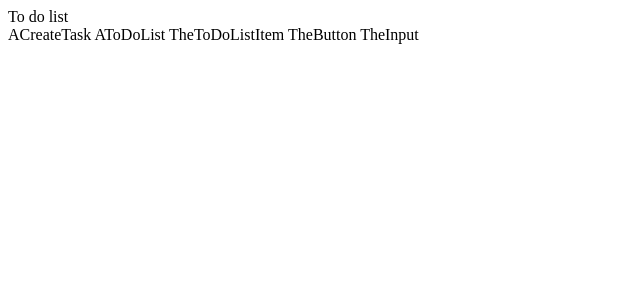
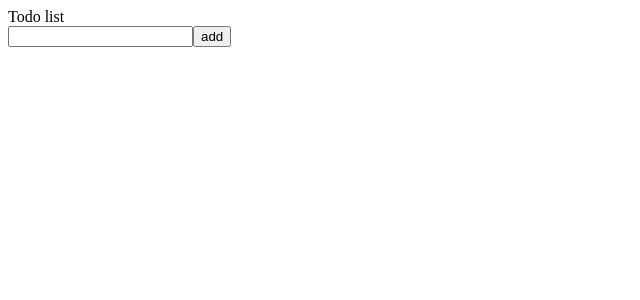
Before and after one commit to mesa4/stas-to-do, a Vue app: page / in a window 1280 px wide. Shown: the top 300 px of the page, without its empty margins (0-640 px from the left). Built offline with nearby package versions, Linux system fonts and the light colour scheme.

Commit message:
todo added

```diff
--- a/src/App.vue
+++ b/src/App.vue
@@ -1,16 +1,98 @@
 <template>
     <div id="app">
-        <AToDo />
+        <div class="a-to-do">
+            <div class="to-do__header">
+                {{ title }}
+            </div>
+            <div class="to-do__body">
+                <div class="to-do__task">
+                    <div v-if="!isEditing">
+                        <input
+                            v-model="taskName"
+                            type="text"
+                        >
+                        <button
+                            type="submit"
+                            value="add"
+                            @click="storeTodo"
+                        >
+                            add
+                        </button>
+                    </div>
+
+                    <div v-else>
+                        <input
+                            v-model="taskName"
+                            type="text"
+                        >
+                        <button
+                            type="submit"
+                            value="update"
+                            @click="updateTodo"
+                        >
+                            update
+                        </button>
+                    </div>
+
+                    <ol>
+                        <li
+                            v-for="(todo, index) in todoList"
+                            :key="index"
+                        >
+                            {{ todo }}
+
+                            <button @click="editTodo(index)">
+                                edit
+                            </button>
+
+                            <button @click="deleteTodo(index)">
+                                delete
+                            </button>
+                        </li>
+                    </ol>
+                </div>
+            </div>
+        </div>
+        <!-- <AToDo /> -->
     </div>
 </template>
 
 <script>
-import AToDo from '@/components/a-to-do';
+// import AToDo from '@/components/a-to-do';
 
 export default {
-    name: 'App',
-    components: {
-        AToDo
+    // name: 'App',
+    // components: {
+    //     AToDo
+    // }
+    data() {
+        return {
+            isEditing: false,
+            selectedIndex: null,
+            title: 'Todo list',
+            taskName: '',
+            todoList: []
+        };
+    },
+
+    methods: {
+        storeTodo() {
+            this.todoList.push(this.taskName);
+            this.taskName = '';
+        },
+        deleteTodo(index) {
+            this.todoList.splice(index, 1);
+        },
+        editTodo(index, taskName) {
+            this.isEditing = true;
+            this.selectedIndex = index;
+            this.taskName = taskName;
+        },
+        updateTodo() {
+            this.todoList.splice(this.selectedIndex, 1, this.taskName);
+            this.isEditing = false;
+            this.taskName = '';
+        },
     }
 };
 </script>
--- a/src/assets/scss/_layout.scss
+++ b/src/assets/scss/_layout.scss
@@ -0,0 +1,8 @@
+.todo__edit{
+    width: 50px;
+    height: 20px;
+}
+.todo__delete{
+    width: 50px;
+    height: 20px;
+}
--- /dev/null
+++ b/src/components/A-Create-Task/create-task.scss
@@ -0,0 +1,3 @@
+.to-do__task  {
+text-align: right;
+}
--- /dev/null
+++ b/src/components/A-Create-Task/index.js
@@ -0,0 +1,3 @@
+import CreateTask from './create-task.vue';
+
+export default CreateTask;
--- a/src/components/a-to-do/a-to-do.scss
+++ b/src/components/a-to-do/a-to-do.scss
@@ -1,13 +1,13 @@
 .a-to-do {
 	.to-do__header {
-
+		text-align: center;
 	}
 
 	.to-do__body {
-
+		text-align: center;
 	}
 
 	.to-do__body {
-
+		text-align: center;
 	}
 }
--- a/src/components/a-to-do/a-to-do.vue
+++ b/src/components/a-to-do/a-to-do.vue
@@ -1,22 +1,18 @@
 <template>
-    <div class="a-to-do">
-        <div class="to-do__header">
-            To do list
-        </div>
-        <div class="to-do__body">
-            ACreateTask
-            AToDoList
-            TheToDoListItem
-            TheButton
-            TheInput
-        </div>
-    </div>
+
 </template>
 
 <script>
 export default {
     name: 'AToDo'
 };
+
 </script>
 
 <style lang="scss" src="./a-to-do.scss" />
+
+            // ACreateTask
+            // AToDoList
+            // TheToDoListItem
+            // TheButton
+            // TheInput
```
Also changed, not shown: src/components/A-Create-Task/create-task.vue (added, +14 -0 lines), 1 other file (tests, documents, lock files or other folders).
